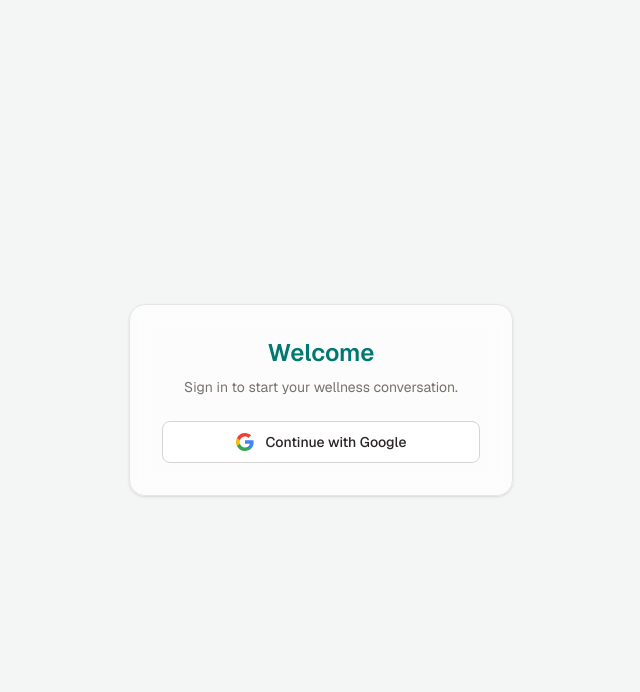
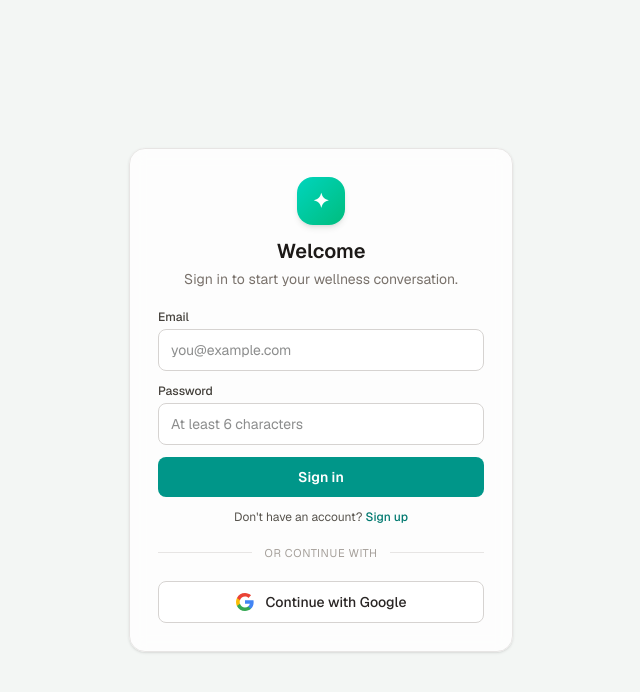
Before and after one commit to sheharzad-developer/AI-Mental-Health-Chat-App, a Next.js app: page / in a window 1280 px wide. Shown: the top 692 px of the page, without its empty margins (319-959 px from the left). Built offline with nearby package versions, Linux system fonts and the light colour scheme.

Commit message:
Forms updated

```diff
--- /dev/null
+++ b/app/actions/auth.ts
@@ -0,0 +1,59 @@
+"use server";
+
+import { redirect } from "next/navigation";
+import { signIn } from "@/auth";
+import { createUser } from "@/lib/users";
+
+export async function signUpAction(_prev: unknown, formData: FormData) {
+  const email = String(formData.get("email") ?? "").trim();
+  const password = String(formData.get("password") ?? "");
+  const name = String(formData.get("name") ?? "").trim();
+
+  if (!email || !password) {
+    return { error: "Email and password are required." };
+  }
+
+  try {
+    await createUser(email, password, name);
+  } catch (e) {
+    return { error: e instanceof Error ? e.message : "Sign-up failed." };
+  }
+
+  // Auto-signin after successful signup
+  try {
+    await signIn("credentials", { email, password, redirectTo: "/chat" });
+  } catch (e) {
+    // signIn throws a redirect — re-throw so Next handles it
+    if (e instanceof Error && e.message === "NEXT_REDIRECT") throw e;
+    redirect(`/?mode=signin&error=${encodeURIComponent("Account created — please sign in.")}`);
+  }
+  return { error: null };
+}
+
+export async function signInAction(_prev: unknown, formData: FormData) {
+  const email = String(formData.get("email") ?? "").trim();
+  const password = String(formData.get("password") ?? "");
+
+  if (!email || !password) {
+    return { error: "Email and password are required." };
+  }
+
+  try {
+    await signIn("credentials", { email, password, redirectTo: "/chat" });
+  } catch (e) {
+    if (e instanceof Error && e.message === "NEXT_REDIRECT") throw e;
+    // Surface the underlying message in dev/logs, but show a friendly one to the user
+    const message = e instanceof Error ? e.message : "";
+    if (message.includes("Database error")) {
+      return { error: message };
+    }
+    if (message.toLowerCase().includes("does not exist")) {
+      return {
+        error:
+          "Setup needed: the `users` table doesn't exist. Run users.sql on Supabase.",
+      };
+    }
+    return { error: "Invalid email or password." };
+  }
+  return { error: null };
+}
--- a/app/page.tsx
+++ b/app/page.tsx
@@ -1,38 +1,53 @@
 import { signIn } from "@/auth";
+import { AuthForm } from "@/components/AuthForm";
 
 export default async function Home({
   searchParams,
 }: {
-  searchParams: Promise<{ error?: string }>;
+  searchParams: Promise<{ error?: string; mode?: string }>;
 }) {
-  const { error } = await searchParams;
+  const { error, mode } = await searchParams;
   const isAccessDenied = error === "AccessDenied";
+  const initialMode = mode === "signup" ? "signup" : "signin";
 
   return (
-    <main className="flex flex-1 items-center justify-center px-4 py-12">
-      <div className="w-full max-w-sm rounded-2xl border border-stone-200 bg-white/70 p-8 text-center shadow-sm backdrop-blur dark:border-stone-800 dark:bg-stone-900/60">
-        <h1 className="text-2xl font-semibold text-teal-700 dark:text-teal-300">
-          Welcome
-        </h1>
-        <p className="mt-2 text-sm text-stone-500 dark:text-stone-400">
-          Sign in to start your wellness conversation.
-        </p>
+    <main className="flex flex-1 items-center justify-center px-4 py-8">
+      <div className="w-full max-w-sm rounded-2xl border border-stone-200 bg-white/80 p-7 shadow-sm backdrop-blur dark:border-stone-800 dark:bg-stone-900/70">
+        <div className="text-center">
+          <div className="mx-auto mb-3 grid h-12 w-12 place-items-center rounded-2xl bg-gradient-to-br from-teal-400 to-emerald-500 text-xl font-bold text-white shadow-md">
+            ✦
+          </div>
+          <h1 className="text-xl font-semibold text-stone-900 dark:text-stone-100">
+            Welcome
+          </h1>
+          <p className="mt-1 text-sm text-stone-500 dark:text-stone-400">
+            Sign in to start your wellness conversation.
+          </p>
+        </div>
 
         {isAccessDenied && (
           <div className="mt-5 rounded-lg border border-rose-200 bg-rose-50 p-3 text-left text-sm text-rose-800 dark:border-rose-900 dark:bg-rose-950/40 dark:text-rose-300">
             <strong className="block">Access denied</strong>
             <span>
-              This app is currently invite-only. Ask the developer to add your email to the allow-list.
+              This app is currently invite-only. Ask the developer to add your
+              email to the allow-list.
             </span>
           </div>
         )}
+
+        <AuthForm initialMode={initialMode} />
+
+        <div className="my-5 flex items-center gap-3 text-[0.7rem] uppercase tracking-wider text-stone-400 dark:text-stone-500">
+          <div className="h-px flex-1 bg-stone-200 dark:bg-stone-800" />
+          or continue with
+          <div className="h-px flex-1 bg-stone-200 dark:bg-stone-800" />
+        </div>
 
         <form
           action={async () => {
             "use server";
             await signIn("google", { redirectTo: "/chat" });
           }}
-          className="mt-6"
         >
           <button
             type="submit"
@@ -50,22 +65,10 @@ export default async function Home({
 function GoogleIcon() {
   return (
     <svg width="18" height="18" viewBox="0 0 18 18" aria-hidden="true">
-      <path
-        fill="#4285F4"
-        d="M17.64 9.2c0-.637-.057-1.251-.164-1.84H9v3.481h4.844a4.14 4.14 0 0 1-1.796 2.716v2.258h2.908c1.702-1.567 2.684-3.874 2.684-6.615z"
-      />
-      <path
-        fill="#34A853"
-        d="M9 18c2.43 0 4.467-.806 5.956-2.184l-2.908-2.258c-.806.54-1.837.86-3.048.86-2.344 0-4.328-1.584-5.036-3.711H.957v2.332A8.997 8.997 0 0 0 9 18z"
-      />
-      <path
-        fill="#FBBC05"
-        d="M3.964 10.707A5.41 5.41 0 0 1 3.682 9c0-.593.102-1.17.282-1.707V4.961H.957A8.997 8.997 0 0 0 0 9c0 1.452.348 2.827.957 4.039l3.007-2.332z"
-      />
-      <path
-        fill="#EA4335"
-        d="M9 3.58c1.321 0 2.508.454 3.44 1.345l2.582-2.58C13.463.891 11.426 0 9 0A8.997 8.997 0 0 0 .957 4.961l3.007 2.332C4.672 5.166 6.656 3.58 9 3.58z"
-      />
+      <path fill="#4285F4" d="M17.64 9.2c0-.637-.057-1.251-.164-1.84H9v3.481h4.844a4.14 4.14 0 0 1-1.796 2.716v2.258h2.908c1.702-1.567 2.684-3.874 2.684-6.615z" />
+      <path fill="#34A853" d="M9 18c2.43 0 4.467-.806 5.956-2.184l-2.908-2.258c-.806.54-1.837.86-3.048.86-2.344 0-4.328-1.584-5.036-3.711H.957v2.332A8.997 8.997 0 0 0 9 18z" />
+      <path fill="#FBBC05" d="M3.964 10.707A5.41 5.41 0 0 1 3.682 9c0-.593.102-1.17.282-1.707V4.961H.957A8.997 8.997 0 0 0 0 9c0 1.452.348 2.827.957 4.039l3.007-2.332z" />
+      <path fill="#EA4335" d="M9 3.58c1.321 0 2.508.454 3.44 1.345l2.582-2.58C13.463.891 11.426 0 9 0A8.997 8.997 0 0 0 .957 4.961l3.007 2.332C4.672 5.166 6.656 3.58 9 3.58z" />
     </svg>
   );
 }
--- a/auth.ts
+++ b/auth.ts
@@ -1,32 +1,47 @@
 import NextAuth from "next-auth";
+import Credentials from "next-auth/providers/credentials";
 import Google from "next-auth/providers/google";
+import { verifyUser } from "@/lib/users";
 
-// Comma-separated whitelist of allowed emails. Empty = allow everyone.
-// Example: ALLOWED_EMAILS="me@gmail.com,friend@gmail.com"
 const ALLOWED_EMAILS = (process.env.ALLOWED_EMAILS ?? "")
   .split(",")
   .map((e) => e.trim().toLowerCase())
   .filter(Boolean);
 
 export const { handlers, signIn, signOut, auth } = NextAuth({
-  providers: [Google],
+  providers: [
+    Google,
+    Credentials({
+      credentials: {
+        email: { label: "Email", type: "email" },
+        password: { label: "Password", type: "password" },
+      },
+      async authorize(credentials) {
+        const email = String(credentials?.email ?? "").trim().toLowerCase();
+        const password = String(credentials?.password ?? "");
+        if (!email || !password) return null;
+
+        const user = await verifyUser(email, password);
+        if (!user) return null;
+
+        return {
+          id: user.id,
+          email: user.email,
+          name: user.name ?? undefined,
+        };
+      },
+    }),
+  ],
   pages: {
     signIn: "/",
   },
+  session: { strategy: "jwt" },
   callbacks: {
     async signIn({ user }) {
-      // No whitelist set → allow anyone with a verified Google account.
       if (ALLOWED_EMAILS.length === 0) return true;
-
       const email = user.email?.toLowerCase();
       if (!email) return false;
-
-      const allowed = ALLOWED_EMAILS.includes(email);
-      if (!allowed) {
-        // Auth.js will redirect to /?error=AccessDenied
-        return "/?error=AccessDenied";
-      }
-      return true;
+      return ALLOWED_EMAILS.includes(email) ? true : "/?error=AccessDenied";
     },
   },
 });
--- /dev/null
+++ b/components/AuthForm.tsx
@@ -0,0 +1,85 @@
+"use client";
+
+import { useActionState, useState } from "react";
+import { signInAction, signUpAction } from "@/app/actions/auth";
+
+type Mode = "signin" | "signup";
+
+export function AuthForm({ initialMode = "signin" }: { initialMode?: Mode }) {
+  const [mode, setMode] = useState<Mode>(initialMode);
+  const isSignup = mode === "signup";
+
+  const action = isSignup ? signUpAction : signInAction;
+  const [state, formAction, isPending] = useActionState(action, { error: null });
+
+  return (
+    <form action={formAction} className="mt-5 space-y-3" key={mode}>
+      {isSignup && (
+        <div>
+          <label className="mb-1 block text-xs font-medium text-stone-700 dark:text-stone-300">
+            Name <span className="text-stone-400">(optional)</span>
+          </label>
+          <input
+            name="name"
+            type="text"
+            placeholder="Your name"
+            maxLength={80}
+            className="w-full rounded-lg border border-stone-300 bg-white px-3 py-2.5 text-sm outline-none focus:border-teal-500 focus:ring-2 focus:ring-teal-500/30 dark:border-stone-700 dark:bg-stone-950"
+          />
+        </div>
+      )}
+      <div>
+        <label className="mb-1 block text-xs font-medium text-stone-700 dark:text-stone-300">
+          Email
+        </label>
+        <input
+          name="email"
+          type="email"
+          required
+          autoComplete="email"
+          placeholder="you@example.com"
+          className="w-full rounded-lg border border-stone-300 bg-white px-3 py-2.5 text-sm outline-none focus:border-teal-500 focus:ring-2 focus:ring-teal-500/30 dark:border-stone-700 dark:bg-stone-950"
+        />
+      </div>
+      <div>
+        <label className="mb-1 block text-xs font-medium text-stone-700 dark:text-stone-300">
+          Password
+        </label>
+        <input
+          name="password"
+          type="password"
+          required
+          minLength={6}
+          autoComplete={isSignup ? "new-password" : "current-password"}
+          placeholder="At least 6 characters"
+          className="w-full rounded-lg border border-stone-300 bg-white px-3 py-2.5 text-sm outline-none focus:border-teal-500 focus:ring-2 focus:ring-teal-500/30 dark:border-stone-700 dark:bg-stone-950"
+        />
+      </div>
+
+      {state?.error && (
+        <p className="rounded-md bg-rose-50 px-3 py-2 text-sm text-rose-700 dark:bg-rose-950/40 dark:text-rose-300">
+          {state.error}
+        </p>
+      )}
+
+      <button
+        type="submit"
+        disabled={isPending}
+        className="w-full rounded-lg bg-teal-600 px-4 py-2.5 text-sm font-semibold text-white transition hover:bg-teal-700 disabled:cursor-not-allowed disabled:opacity-60"
+      >
+        {isPending ? "Please wait…" : isSignup ? "Create account" : "Sign in"}
+      </button>
+
+      <div className="text-center text-xs text-stone-600 dark:text-stone-400">
+        {isSignup ? "Already have an account?" : "Don't have an account?"}{" "}
+        <button
+          type="button"
+          onClick={() => setMode(isSignup ? "signin" : "signup")}
+          className="font-medium text-teal-700 underline-offset-2 hover:underline dark:text-teal-300"
+        >
+          {isSignup ? "Sign in" : "Sign up"}
+        </button>
+      </div>
+    </form>
+  );
+}
--- /dev/null
+++ b/lib/users.ts
@@ -0,0 +1,66 @@
+import bcrypt from "bcryptjs";
+import { supabaseAdmin } from "@/lib/supabase";
+
+export type AppUser = {
+  id: string;
+  email: string;
+  name: string | null;
+};
+
+export async function createUser(
+  email: string,
+  password: string,
+  name?: string
+): Promise<AppUser> {
+  const cleanEmail = email.trim().toLowerCase();
+  if (!cleanEmail || !cleanEmail.includes("@")) {
+    throw new Error("Invalid email.");
+  }
+  if (password.length < 6) {
+    throw new Error("Password must be at least 6 characters.");
+  }
+
+  const password_hash = await bcrypt.hash(password, 10);
+
+  const { data, error } = await supabaseAdmin()
+    .from("users")
+    .insert({
+      email: cleanEmail,
+      password_hash,
+      name: name?.trim() || null,
+    })
+    .select("id, email, name")
+    .single();
+
+  if (error) {
+    if (error.code === "23505") {
+      throw new Error("An account with this email already exists.");
+    }
+    throw new Error(error.message);
+  }
+  return data as AppUser;
+}
+
+export async function verifyUser(
+  email: string,
+  password: string
+): Promise<AppUser | null> {
+  const cleanEmail = email.trim().toLowerCase();
+
+  const { data, error } = await supabaseAdmin()
+    .from("users")
+    .select("id, email, name, password_hash")
+    .eq("email", cleanEmail)
+    .maybeSingle();
+
+  if (error) {
+    // Surface DB errors (e.g. missing table) so they aren't masked as "invalid password"
+    throw new Error(`Database error: ${error.message}`);
+  }
+  if (!data) return null;
+
+  const ok = await bcrypt.compare(password, data.password_hash as string);
+  if (!ok) return null;
+
+  return { id: data.id, email: data.email, name: data.name };
+}
--- a/package.json
+++ b/package.json
@@ -12,6 +12,7 @@
   "dependencies": {
     "@google/generative-ai": "^0.24.1",
     "@supabase/supabase-js": "^2.105.1",
+    "bcryptjs": "^3.0.3",
     "express": "^5.2.1",
     "next": "16.2.4",
     "next-auth": "^5.0.0-beta.31",
@@ -22,6 +23,7 @@
   },
   "devDependencies": {
     "@tailwindcss/postcss": "^4",
+    "@types/bcryptjs": "^2.4.6",
     "@types/express": "^5.0.6",
     "@types/node": "^20",
     "@types/react": "^19",
```
Also changed, not shown: app/community/page.tsx (+5 -12 lines), components/CommunityRoom.tsx (+21 -9 lines), 2 other files (tests, documents, lock files or other folders).
